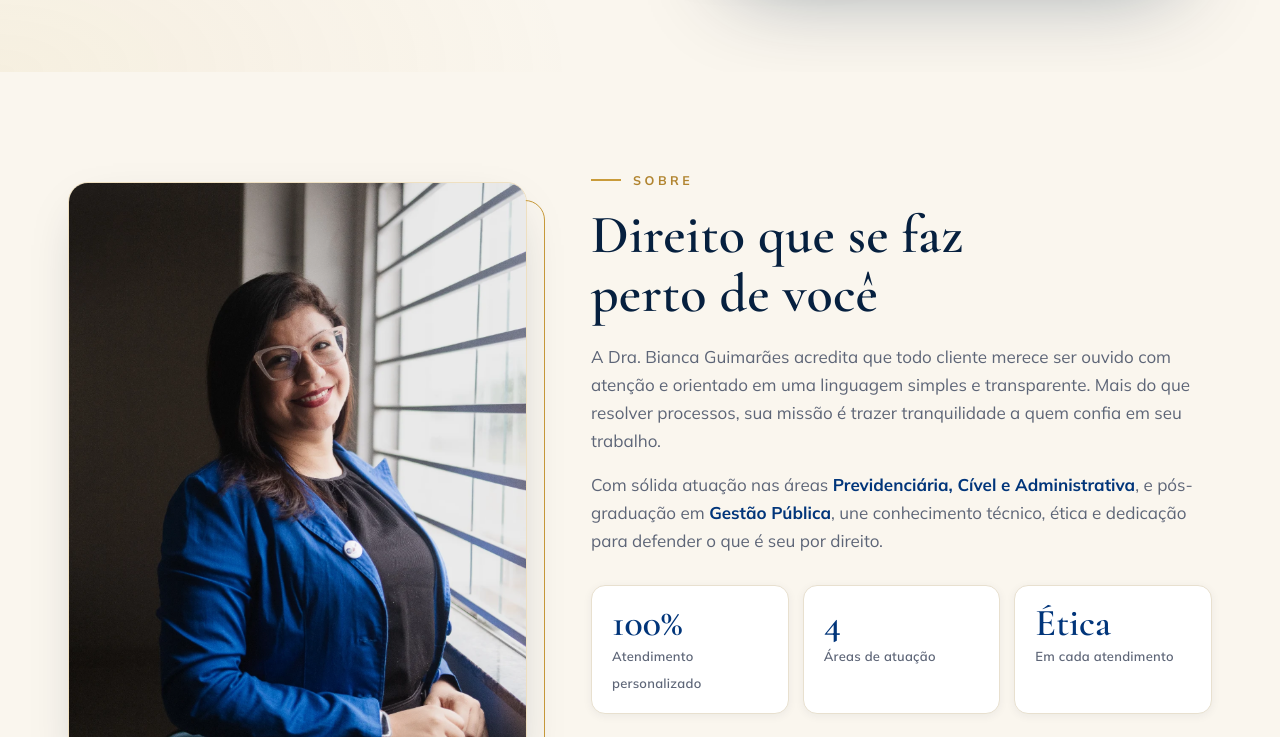
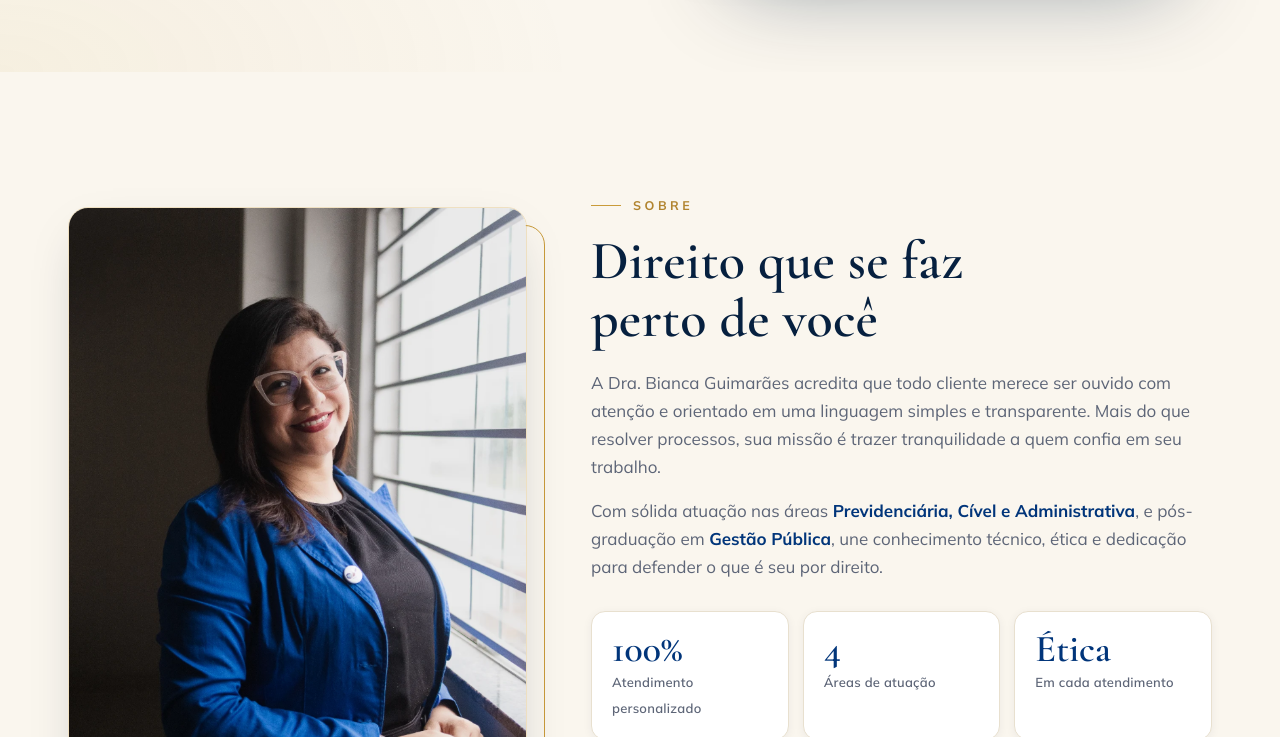
Before and after one commit to EricOliveiras/bianca-adv-site, a website: page index.html in a window 1280 px wide. Shown: the part 788-1525 px from the top of the page. Drawn offline with nearby package versions, Linux system fonts and the light colour scheme.

Commit message:
fix: alinhamento das sessoes da pagina

```diff
--- a/css/styles.css
+++ b/css/styles.css
@@ -23,7 +23,7 @@
   --maxw:1200px;
 }
 *{box-sizing:border-box;margin:0;padding:0}
-html{scroll-behavior:smooth;scroll-padding-top:60px;overflow-x:hidden}
+html{scroll-behavior:smooth;scroll-padding-top:84px;overflow-x:hidden}
 body{
   font-family:"Mulish",system-ui,sans-serif;
   color:var(--ink);
@@ -65,8 +65,8 @@ img{display:block;max-width:100%}
 .btn-ghost{background:transparent;color:var(--navy-deep);border-color:rgba(6,32,63,.22)}
 .btn-ghost:hover{border-color:var(--navy);background:rgba(1,53,122,.04)}
 
-section{position:relative}
-.sec-pad{padding:clamp(56px,7vw,96px) 0}
+section{position:relative;scroll-margin-top:80px}
+.sec-pad{padding:clamp(64px,9vw,128px) 0}
 .show-mobile{display:none !important}
 
 /* reveal */
```
